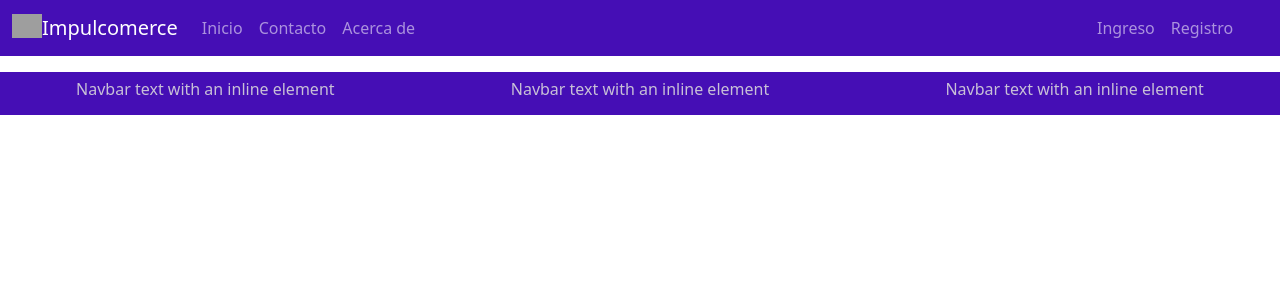
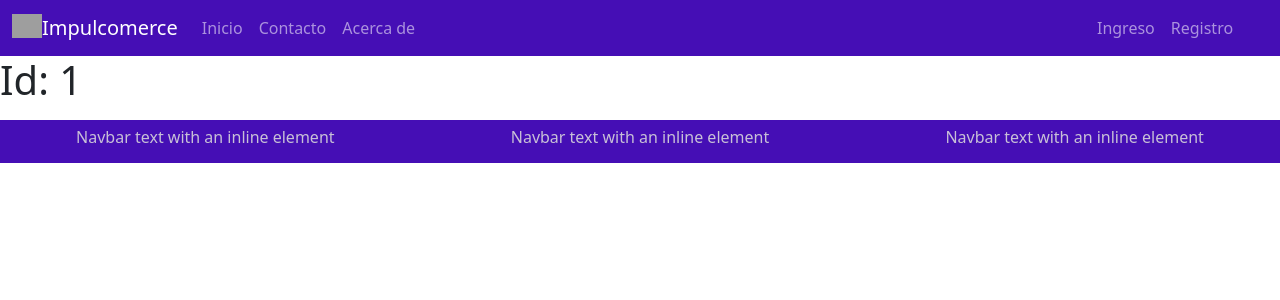
Before and after one commit to jorgevelasquezv/Impulcomerce, a React (Create React App) app in the folder client/: page /card/1 in a window 1280 px wide. Shown: the top 300 px of the page. Built offline with nearby package versions, Linux system fonts and the light colour scheme; grey boxes are pictures that could not be loaded.

Commit message:
Se crea enlace dinamico por id de proveedor

```diff
--- a/client/src/components/Card/Card.jsx
+++ b/client/src/components/Card/Card.jsx
@@ -1,4 +1,5 @@
 import React from 'react';
+import { Link } from 'react-router-dom';
 import { URL } from '../../libs/url';
 
 const Card = ({ data }) => {
@@ -15,9 +16,7 @@ const Card = ({ data }) => {
                 <p className="card-text">Ciudad: {ciudad}</p>
                 <p className="card-text">Actividad: {actividad}</p>
                 <p className="card-text">Likes: {likes}</p>
-                <a href="#" className="">
-                    Ver mas...
-                </a>
+                <Link to={`/card/${_id}`}>Ver mas...</Link>
             </div>
         </div>
     );
--- /dev/null
+++ b/client/src/pages/ProveedorScreen.jsx
@@ -0,0 +1,11 @@
+import React from 'react';
+import { useParams } from 'react-router-dom';
+
+const ProveedorScreen = () => {
+
+    const { id } = useParams();
+
+    return <div><h1>Id: {id }</h1></div>;
+};
+
+export default ProveedorScreen;
--- a/client/src/routes/AuthRouter.jsx
+++ b/client/src/routes/AuthRouter.jsx
@@ -7,6 +7,7 @@ import ContactoScreen from '../pages/ContactoScreen';
 import AboutScreen from '../pages/AboutScreen';
 import LoginScreen from '../pages/LoginScreen';
 import RegisterScreen from '../pages/RegisterScreen';
+import ProveedorScreen from '../pages/ProveedorScreen';
 
 const AuthRouter = () => {
     return (
@@ -18,6 +19,7 @@ const AuthRouter = () => {
                 <Route end path="about" element={<AboutScreen />} />
                 <Route end path="login" element={<LoginScreen />} />
                 <Route end path="register" element={<RegisterScreen />} />
+                <Route end path="/card/:id" element={<ProveedorScreen />} />
             </Routes>
             <Footer />
         </Router>
```
